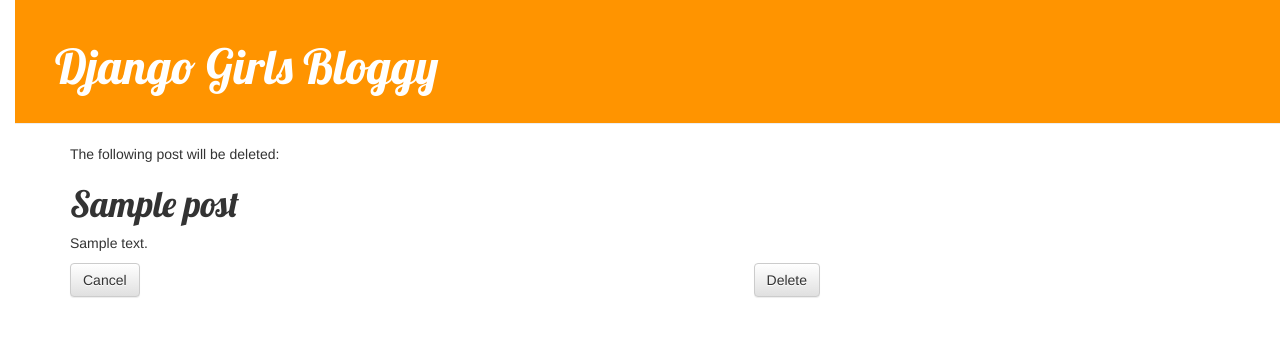
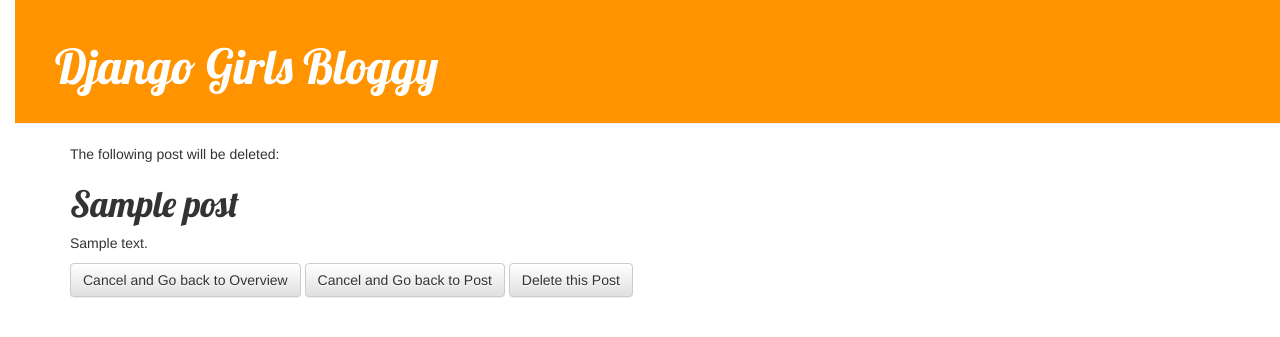
Before and after one commit to MGonen/my-first-blog, a Django app: page /post/1/delete/ in a window 1280 px wide. Shown: the top 337 px of the page. Run offline with Django 3.2, Linux system fonts and the light colour scheme; tables that the repository leaves empty hold one stand-in row (values such as "Sample post"); some libraries are stand-ins or nearby versions.

Commit message:
Extra button added for delete: Now have the option to 'Cancel and go back to Overview', or 'Cancel and go back to Post'

```diff
--- a/blog/templates/blog/post_delete.html
+++ b/blog/templates/blog/post_delete.html
@@ -7,8 +7,9 @@
         <p>{{ post.text }}</p>
 
         <form method="POST" class="post-form">{% csrf_token %}
-            <button type="submit" class="save btn btn-default">Delete</button>
-            <a class="btn btn-default" href="{% url 'post_detail' pk=post.pk %}"><span>Cancel</span></a>
+            <a class="btn btn-default" href="{% url 'post_list' %}"><span>Cancel and Go back to Overview</span></a>
+            <a class="btn btn-default" href="{% url 'post_detail' pk=post.pk %}"><span>Cancel and Go back to Post</span></a>
+            <button type="submit" class="btn btn-default">Delete this Post</button>
         </form>
     </div>
 
```
